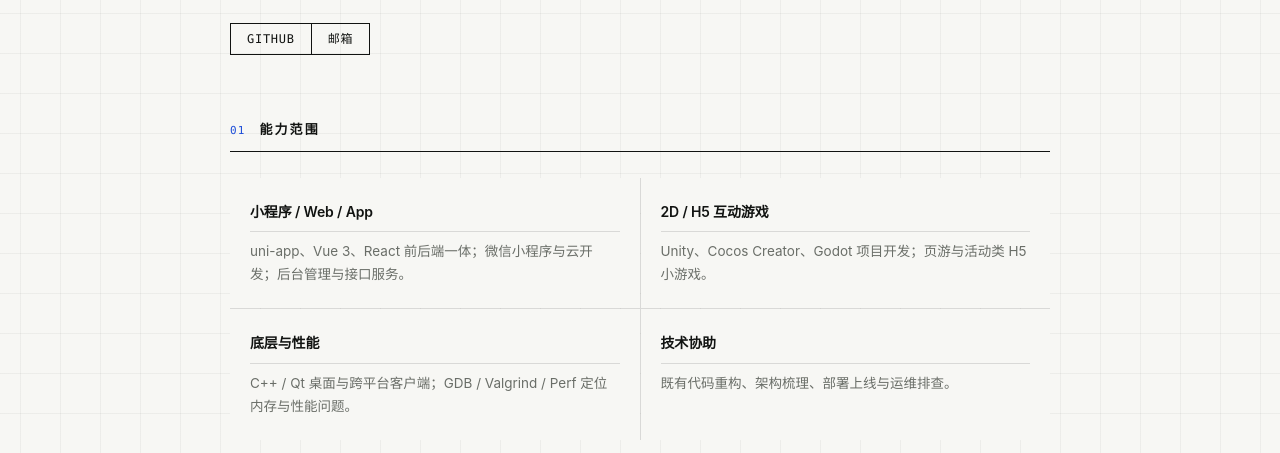
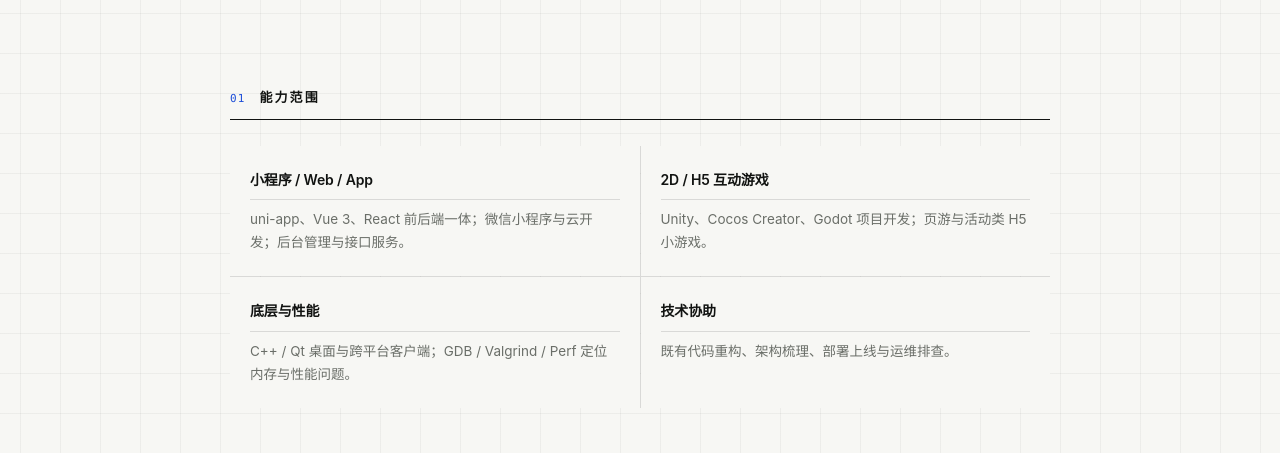
Before and after one commit to lucky8197/lucky8197.github.io, a plain HTML site: page index.html in a window 1280 px wide. Shown: the part 347-800 px from the top of the page. Drawn offline with Linux system fonts and the light colour scheme.

Commit message:
ui: remove the GitHub and email buttons from the hero
Also drop the now-unused .links rules.

```diff
--- a/index.html
+++ b/index.html
@@ -68,15 +68,6 @@ h1{
   font-weight:600;letter-spacing:-.045em;
 }
 .tagline{margin:0 0 26px;color:var(--ink-soft);font-size:16.5px;max-width:56ch}
-.links{display:flex;gap:0;flex-wrap:wrap;margin-bottom:0}
-.links a{
-  padding:9px 16px;border:1px solid var(--ink);border-right-width:0;
-  font:12px/1 var(--mono);letter-spacing:.06em;text-transform:uppercase;
-  color:var(--ink);text-decoration:none;
-  transition:background .16s,color .16s;
-}
-.links a:last-child{border-right-width:1px}
-.links a:hover{background:var(--blue);border-color:var(--blue);color:var(--paper)}
 
 /* ---- 区块：编号 + 标签 ---- */
 section{padding:64px 0 0}
@@ -208,10 +199,6 @@ a:focus-visible,button:focus-visible{
     <div class="avatar">LL</div>
     <h1>Liang Luo</h1>
     <p class="tagline">8 年全栈开发经验，从需求梳理、架构设计一路做到上线交付。覆盖小程序 / Web / App 定制开发，以及 2D / H5 互动游戏（Unity / Cocos / Godot）。</p>
-    <nav class="links">
-      <a href="https://github.com/lucky8197">GitHub</a>
-      <a href="mailto:1245052165@qq.com">邮箱</a>
-    </nav>
   </header>
 
   <section>
```
